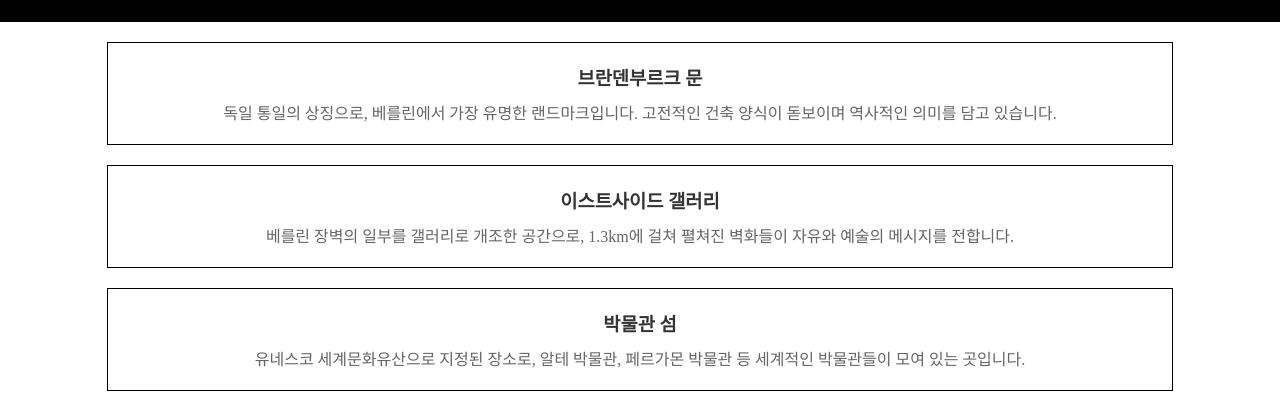
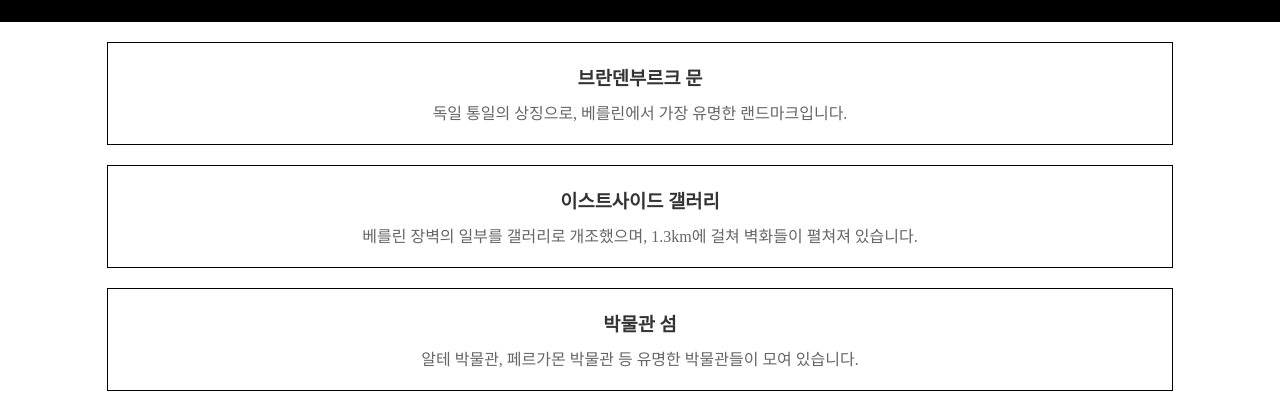
Before and after one commit to 23m1n/23m1n.github.io, a plain HTML site: page 베를린.html in a window 1280 px wide. Shown: the part 107-514 px from the top of the page. Drawn offline with Linux system fonts and the light colour scheme.

Commit message:
Update 베를린.html

```diff
--- a/베를린.html
+++ b/베를린.html
@@ -46,15 +46,15 @@
     <main>
         <article>
             <h3>브란덴부르크 문</h3>
-            <p>독일 통일의 상징으로, 베를린에서 가장 유명한 랜드마크입니다. 고전적인 건축 양식이 돋보이며 역사적인 의미를 담고 있습니다.</p>
+            <p>독일 통일의 상징으로, 베를린에서 가장 유명한 랜드마크입니다.</p>
         </article>
         <article>
             <h3>이스트사이드 갤러리</h3>
-            <p>베를린 장벽의 일부를 갤러리로 개조한 공간으로, 1.3km에 걸쳐 펼쳐진 벽화들이 자유와 예술의 메시지를 전합니다.</p>
+            <p>베를린 장벽의 일부를 갤러리로 개조했으며, 1.3km에 걸쳐 벽화들이 펼쳐져 있습니다.</p>
         </article>
         <article>
             <h3>박물관 섬</h3>
-            <p>유네스코 세계문화유산으로 지정된 장소로, 알테 박물관, 페르가몬 박물관 등 세계적인 박물관들이 모여 있는 곳입니다.</p>
+            <p>알테 박물관, 페르가몬 박물관 등 유명한 박물관들이 모여 있습니다.</p>
         </article>
     </main>
 
```
